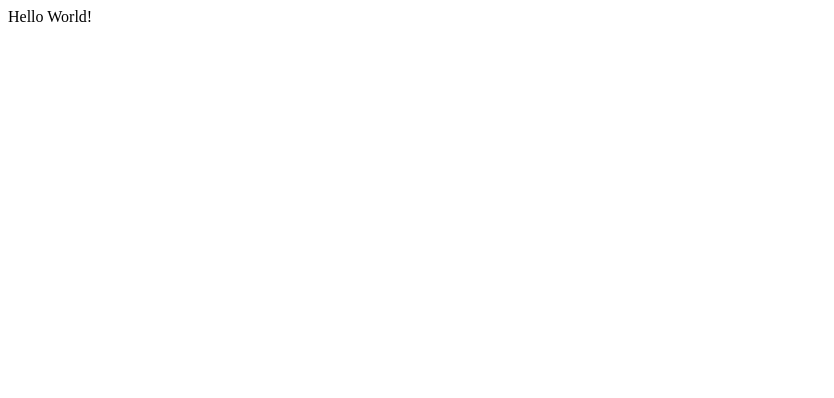
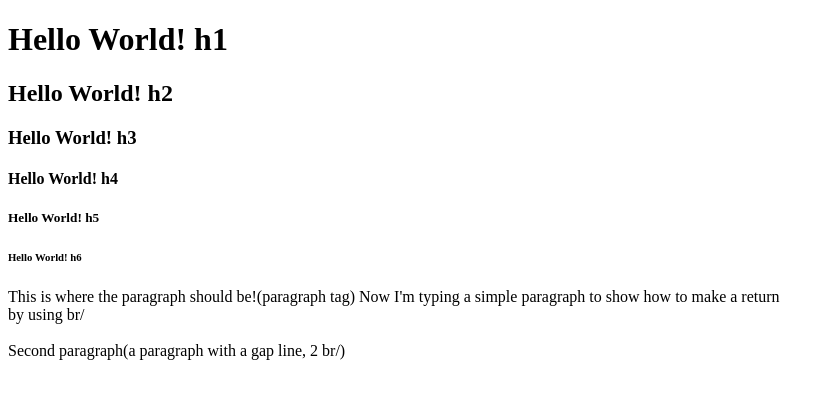
Before and after one commit to BlackTech31/TestRepo1, a plain HTML site: page index.html in a window 1280 px wide. Shown: the whole page, without its empty margins (0-834 px from the left). Drawn offline with Linux system fonts and the light colour scheme.

Commit message:
little practice of web design

```diff
--- a/index.html
+++ b/index.html
@@ -1,11 +1,19 @@
 <!DOCTYPE html>
-<html lang="en">
-<head>
-	<meta charset="UTF-8">
-	<meta name="viewport" content="width=device-width, initial-scale=1.0">
-	<title>Document</title>
-</head>
-<body>
-	Hello World!
-</body>
+<html>
+	<head>
+		<title>This Is Title Tag!</title>
+	</head>
+	<body>
+		<h1>Hello World! h1</h1>
+		<h2>Hello World! h2</h2>
+		<h3>Hello World! h3</h3>
+		<h4>Hello World! h4</h4>
+		<h5>Hello World! h5</h5>
+		<h6>Hello World! h6</h6>
+		<p>This is where the paragraph should be!(paragraph tag)
+			Now I'm typing a simple paragraph to show how to make a return <br/>
+			 by using br/
+			<br/><br/>Second paragraph(a paragraph with a gap line, 2 br/)
+		</p>
+	</body>
 </html>
```
